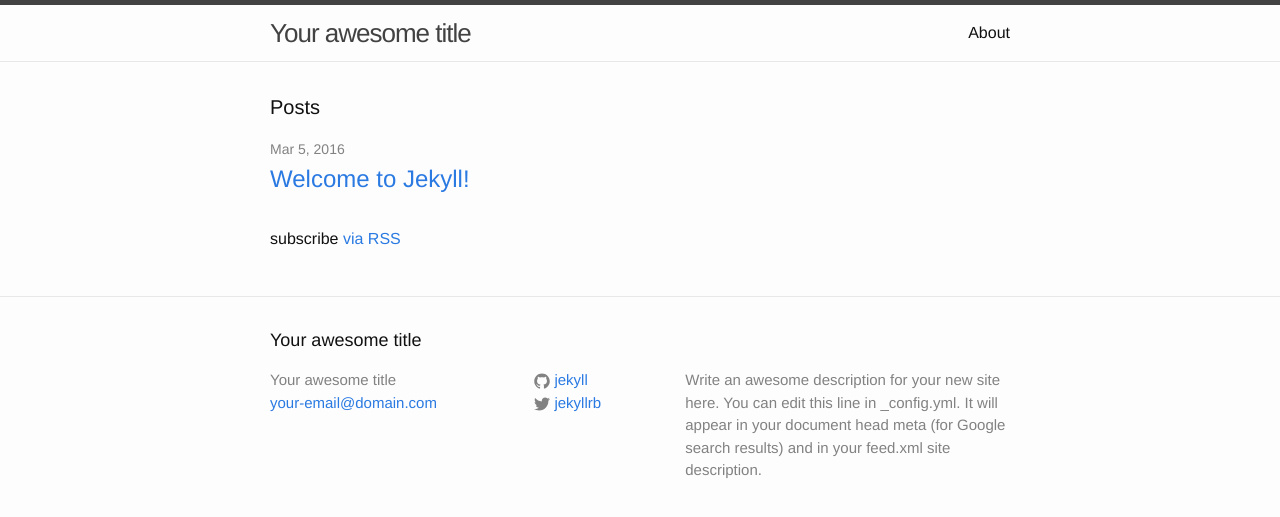
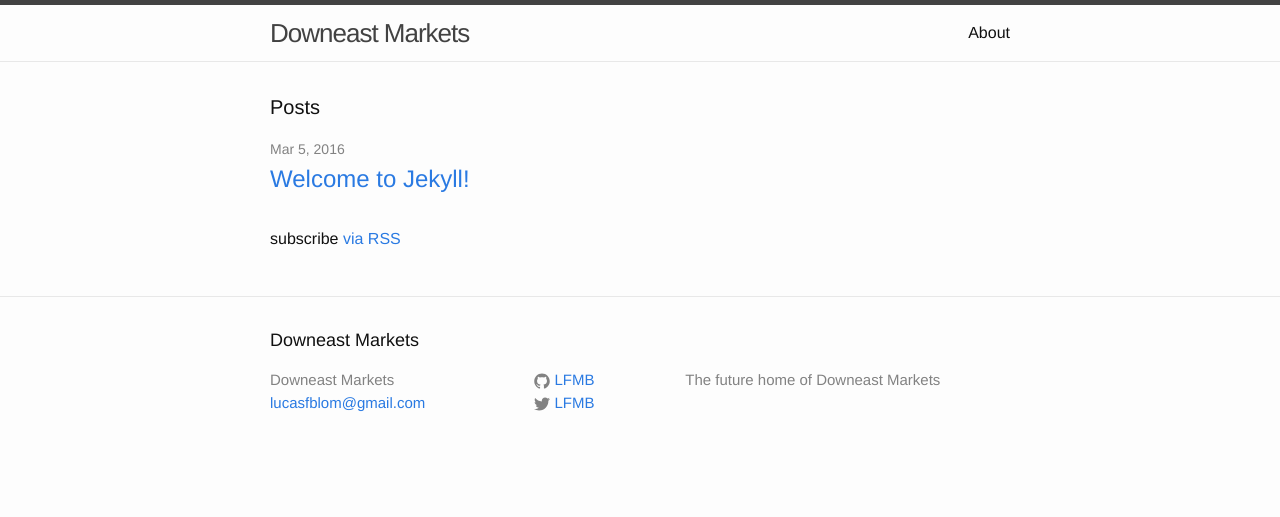
Before and after one commit to LFMB/LFMB.github.io, a Jekyll site: the page built from index.html, in a window 1280 px wide. Shown: the top 517 px of the page. Built offline with Jekyll 4.4.1, drawn with Linux system fonts in a browser that asks for light colours.

Commit message:
updated url settings

```diff
--- a/_config.yml
+++ b/_config.yml
@@ -6,16 +6,14 @@
 # 'jekyll serve'. If you change this file, please restart the server process.
 
 # Site settings
-title: Your awesome title
-email: your-email@domain.com
+title: Downeast Markets
+email: lucasfblom@gmail.com
 description: > # this means to ignore newlines until "baseurl:"
-  Write an awesome description for your new site here. You can edit this
-  line in _config.yml. It will appear in your document head meta (for
-  Google search results) and in your feed.xml site description.
+  The future home of Downeast Markets
 baseurl: "" # the subpath of your site, e.g. /blog
-url: "http://yourdomain.com" # the base hostname & protocol for your site
-twitter_username: jekyllrb
-github_username:  jekyll
+url: "LFMB.github.io" # the base hostname & protocol for your site
+twitter_username: LFMB
+github_username:  LFMB
 
 # Build settings
 markdown: kramdown
```
